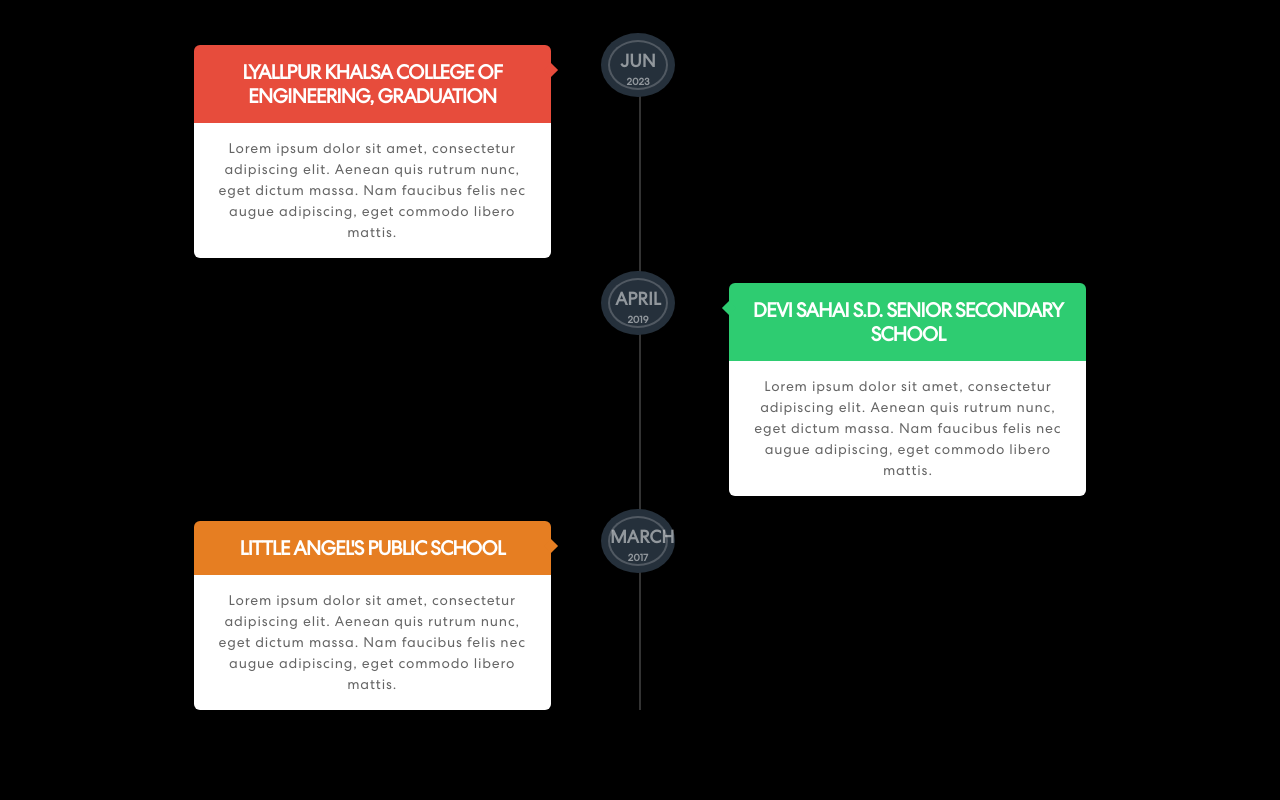
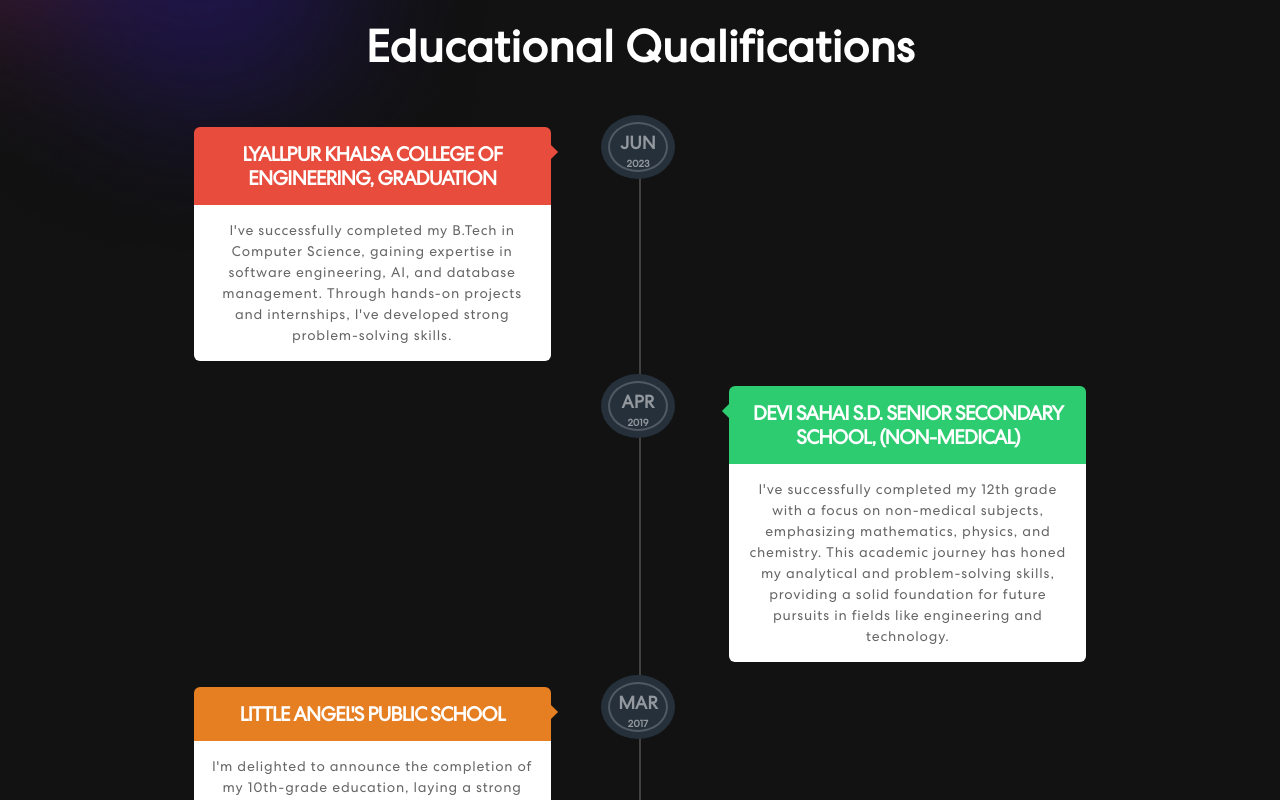
Before and after one commit to madhukar008/portfolio, a React (Create React App) app: page / in a window 1280 px wide. Shown: the part 1400-2200 px from the top of the page. Built offline with nearby package versions, Linux system fonts and the light colour scheme; the HTML template or start-up script is replaced by a standard one.

Commit message:
education section updated

```diff
--- a/src/components/Education.js
+++ b/src/components/Education.js
@@ -1,12 +1,11 @@
 import React from 'react'
-import { Col, Container, Row } from 'react-bootstrap'
+import { Container } from 'react-bootstrap'
 
 const Education = () => {
     return (
-        <section className='project' id='educations'>
+        <section className='project bg-transparent' id='educations'>
             <Container>
-                <Row>
-                    <Col size={7}>
+                    <h2 class="text-center mb-5"> Educational Qualifications</h2>
                         <section id="timeline">
                             <article>
                                 <div class="inner">
@@ -16,18 +15,18 @@
                                         <span class="year">2023</span>
                                     </span>
                                     <h2>Lyallpur Khalsa College of Engineering, Graduation</h2>
-                                    <p>Lorem ipsum dolor sit amet, consectetur adipiscing elit. Aenean quis rutrum nunc, eget dictum massa. Nam faucibus felis nec augue adipiscing, eget commodo libero mattis.</p>
+                                    <p>I've successfully completed my B.Tech in Computer Science, gaining expertise in software engineering, AI, and database management. Through hands-on projects and internships, I've developed strong problem-solving skills.</p>
                                 </div>
                             </article>
                             <article>
                                 <div class="inner">
                                     <span class="date">
-                                        <span class="month">April</span>
+                                        <span class="month">Apr</span>
                                         <span class="year">2019</span>
                                     </span>
                                     <h2>
-                                    Devi Sahai S.D. Senior Secondary School</h2>
-                                    <p>Lorem ipsum dolor sit amet, consectetur adipiscing elit. Aenean quis rutrum nunc, eget dictum massa. Nam faucibus felis nec augue adipiscing, eget commodo libero mattis.</p>
+                                    Devi Sahai S.D. Senior Secondary School, (Non-Medical)</h2>
+                                     <p>I've successfully completed my 12th grade with a focus on non-medical subjects, emphasizing mathematics, physics, and chemistry. This academic journey has honed my analytical and problem-solving skills, providing a solid foundation for future pursuits in fields like engineering and technology.</p>
 
                                 </div>
                             </article>
@@ -35,16 +34,14 @@
                                 <div class="inner">
                                     <span class="date">
 
-                                        <span class="month">March</span>
+                                        <span class="month">Mar</span>
                                         <span class="year">2017</span>
                                     </span>
                                     <h2>Little Angel's Public School</h2>
-                                    <p>Lorem ipsum dolor sit amet, consectetur adipiscing elit. Aenean quis rutrum nunc, eget dictum massa. Nam faucibus felis nec augue adipiscing, eget commodo libero mattis.</p>
+                                    <p>I'm delighted to announce the completion of my 10th-grade education, laying a strong foundation in subjects like mathematics, science, and languages. This marks the beginning of my academic journey, instilling in me a curiosity and readiness for more specialized studies.</p>
                                 </div>
                             </article>
                         </section>
-                    </Col>
-                </Row>
             </Container>
         </section>
     )
```
